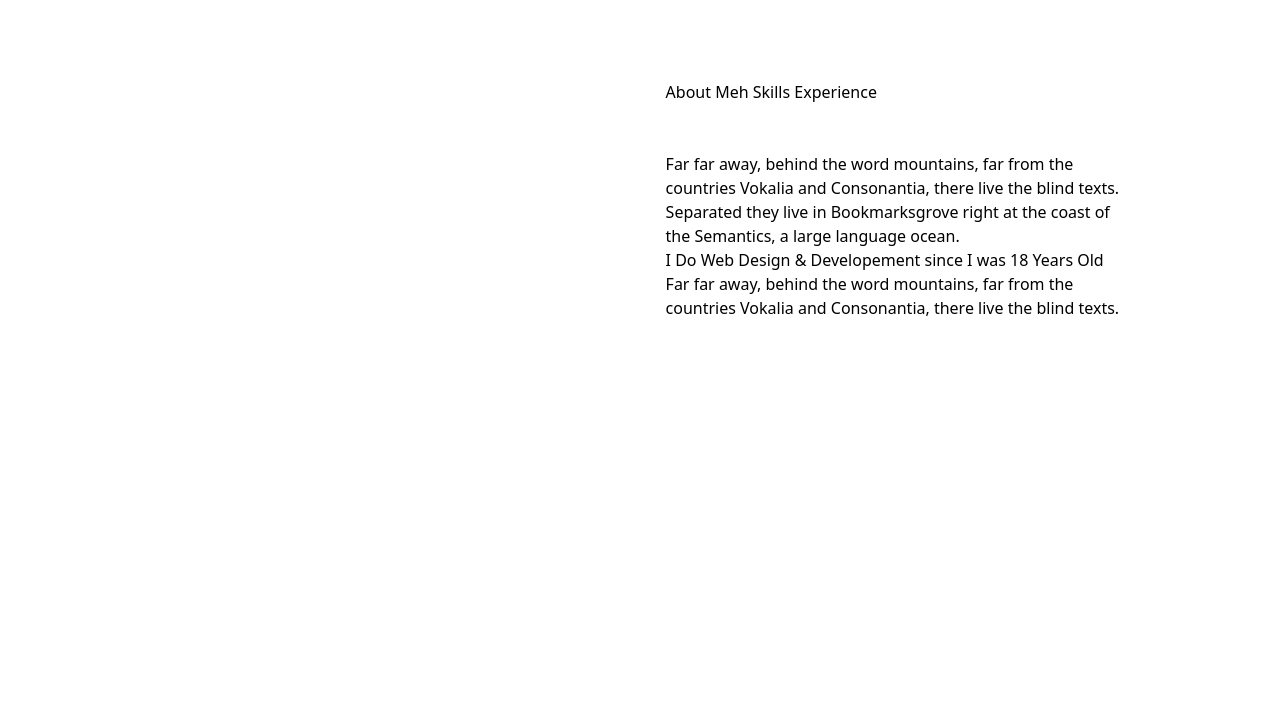
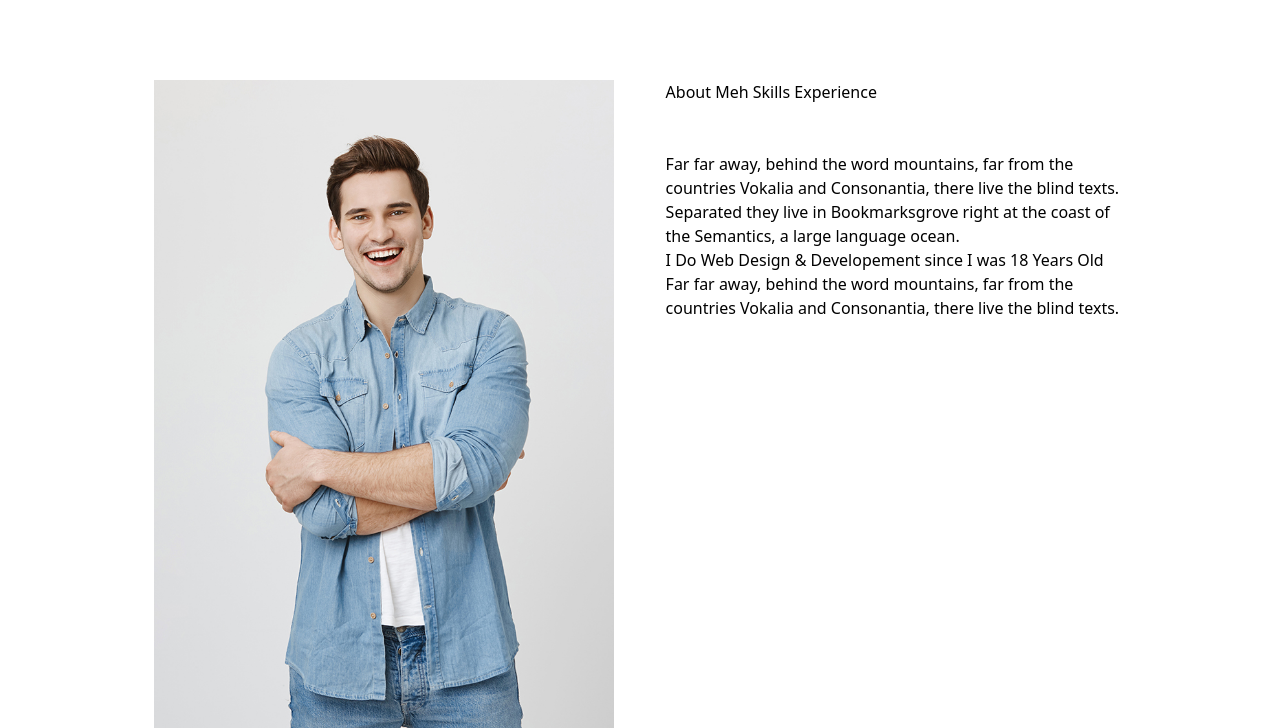
Before and after one commit to Christianakobiah/portfolio, a plain HTML site: page index.html in a window 1280 px wide. Shown: the part 800-1528 px from the top of the page. Drawn offline with nearby package versions, Linux system fonts and the light colour scheme; the site is published under a folder, as on GitHub Pages, so addresses that start at the root find nothing.

Commit message:
commit 2

```diff
--- a/index.html
+++ b/index.html
@@ -58,7 +58,7 @@
     </section>
 
     <section class="w-[80%] h-[648px] mx-auto mt-[80px] flex flex-row justify-around">
-        <div class="w-[45%] bg-[url(/img/asset1.jpeg)] bg-cover bg-center">
+        <div class="w-[45%] bg-[url(./img/asset1.jpeg)] bg-cover bg-center">
             <!-- <img src="./img/asset 1.jpeg" alt="About Image"> -->
         </div>
 
```
